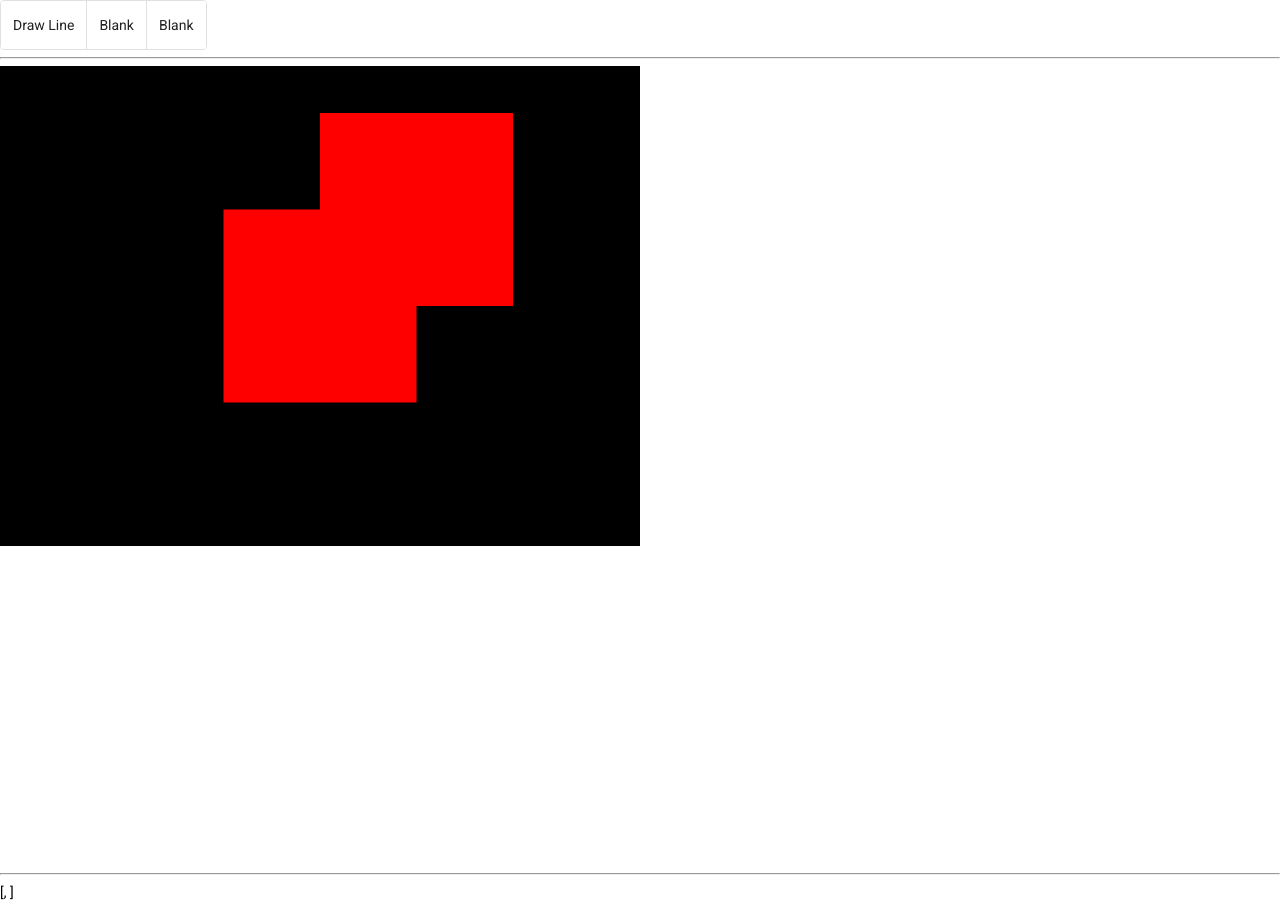
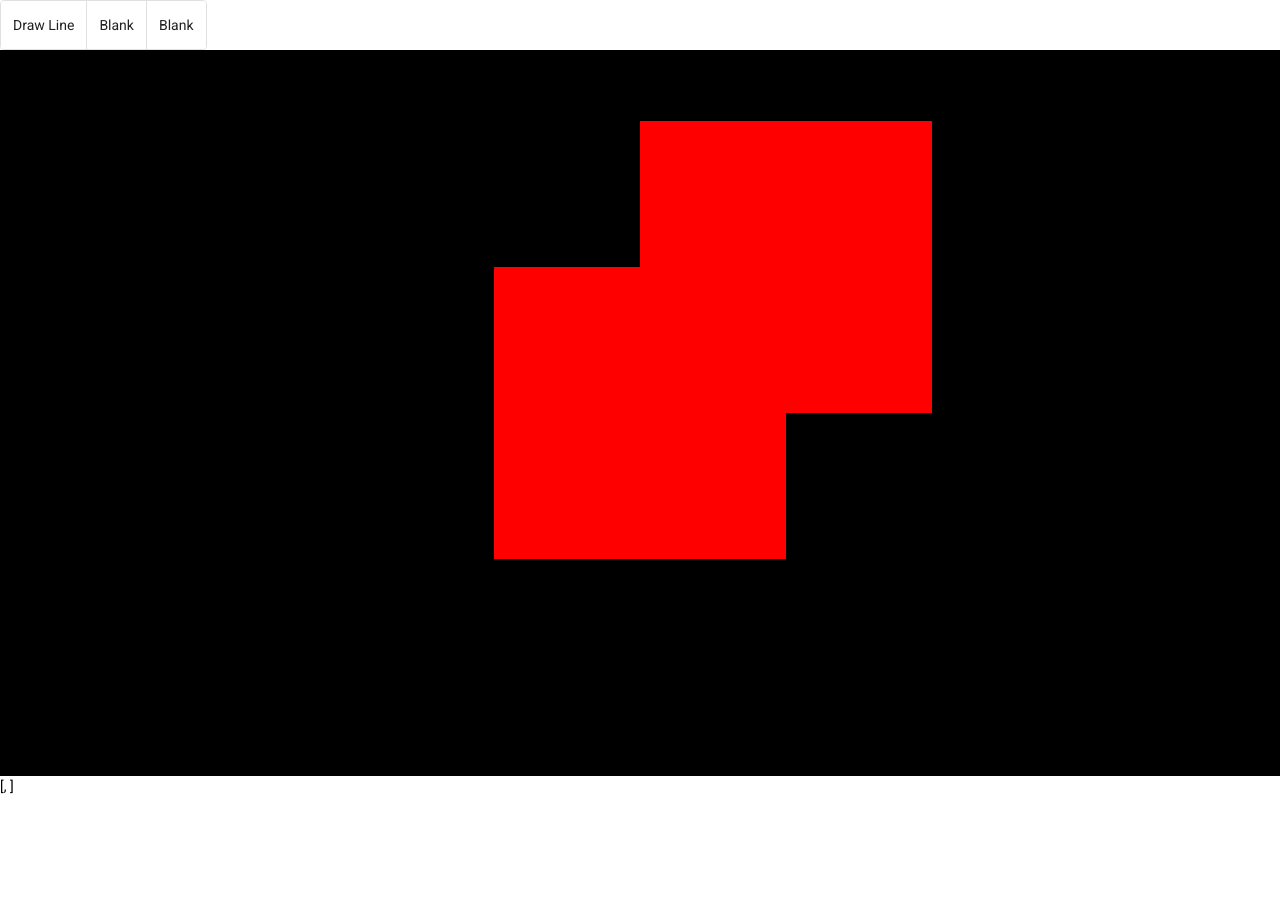
Before and after one commit to bradjstu/arch-draw, an Angular app: page / in a window 1280 px wide. After the commit the page ends 800 px from the top, so only its background shows below. Built offline with nearby package versions, Linux system fonts and the light colour scheme.

Commit message:
Resizing of screen and updating camera

```diff
--- a/src/app/app.component.css
+++ b/src/app/app.component.css
@@ -0,0 +1,28 @@
+html, body {
+  top: 0;
+  width: 100%;
+  height: 100%;
+  margin: 0;
+  padding: 0;
+}
+
+.top {
+  position: fixed;
+  top: 0;
+  width: 100%;
+  height: 50px;
+}
+
+.bottom {
+  position: fixed;
+  bottom: 0;
+  width: 100%;
+  height: 24px;
+}
+
+.centre {
+  position: fixed;
+  width: 100%;
+  top: 50px;
+  bottom: 24px;
+}
--- a/src/app/app.component.html
+++ b/src/app/app.component.html
@@ -1,5 +1,11 @@
+<div class="top">
 <app-main-toolbar></app-main-toolbar>
-<hr>
+</div>
+
+<div class="centre">
 <app-canvas2d></app-canvas2d>
-<hr>
+</div>
+
+<div class="bottom">
 <app-bottom-bar></app-bottom-bar>
+</div>
--- a/src/app/bottom-bar/bottom-bar.component.html
+++ b/src/app/bottom-bar/bottom-bar.component.html
@@ -1 +1 @@
-<p>[{{x}}, {{y}}]</p>
+<div>[{{x}}, {{y}}]</div>
--- a/src/app/canvas2d/camera.ts
+++ b/src/app/canvas2d/camera.ts
@@ -18,10 +18,10 @@ export class Camera {
     this.calculateViewMatrix();
 
     this.viewProjectionMatrix = mat4.create();
-    mat4.multiply(this.viewProjectionMatrix, this.projectionMatrix, this.viewMatrix);
+    this.calculateViewProjectionMatrix();
 
     this.inverseViewProjectionMatrix = mat4.create();
-    mat4.invert(this.inverseViewProjectionMatrix, this.viewProjectionMatrix);
+    this.calculateInverseViewProjectionMatrix();
 
     this.calculateZDepth();
   }
@@ -46,6 +46,20 @@ export class Camera {
     return this.zDepth;
   }
 
+  private recalculateDependants() {
+    this.calculateViewProjectionMatrix();
+    this.calculateInverseViewProjectionMatrix();
+    this.calculateZDepth();
+  }
+
+  private calculateViewProjectionMatrix() {
+    mat4.multiply(this.viewProjectionMatrix, this.projectionMatrix, this.viewMatrix);
+  }
+
+  private calculateInverseViewProjectionMatrix() {
+    mat4.invert(this.inverseViewProjectionMatrix, this.viewProjectionMatrix);
+  }
+
   private calculateProjectionMatrix(canvasClientWidth: number, canvasClientHeight: number) {
     // Create a perspective matrix, a special matrix that is
     // used to simulate the distortion of perspective in a camera.
@@ -55,11 +69,9 @@ export class Camera {
     // and 100 units away from the camera.
 
     const fieldOfView = 45 * Math.PI / 180;   // in radians
-    // const aspect = gl.canvas.clientWidth / gl.canvas.clientHeight;
     const aspect = canvasClientWidth / canvasClientHeight;
     const zNear = 0.1;
     const zFar = 100.0;
-    this.projectionMatrix =  mat4.create();
 
     // note: glmatrix.js always has the first argument
     // as the destination to receive the result.
@@ -71,10 +83,6 @@ export class Camera {
   }
 
   private calculateViewMatrix() {
-    // Set the drawing position to the "identity" point, which is
-    // the center of the scene.
-    this.viewMatrix = mat4.create();
-
     // Now move the drawing position a bit to where we want to
     // start drawing the square.
 
@@ -90,4 +98,9 @@ export class Camera {
 
     this.zDepth = testVector[2] / testVector[3];
   }
+
+  updateCameraAspect(canvasClientWidth: number, canvasClientHeight: number) {
+    this.calculateProjectionMatrix(canvasClientWidth, canvasClientHeight);
+    this.recalculateDependants();
+  }
 }
--- a/src/app/canvas2d/canvas2d.component.css
+++ b/src/app/canvas2d/canvas2d.component.css
@@ -0,0 +1,4 @@
+canvas {
+  width: 100%;
+  height: 100%;
+}
--- a/src/app/canvas2d/canvas2d.component.html
+++ b/src/app/canvas2d/canvas2d.component.html
@@ -1,3 +1 @@
-<body>
-  <canvas #glCanvasRef width="640" height="480"></canvas>
-</body>
+<canvas #glCanvasRef></canvas>
--- a/src/app/canvas2d/canvas2d.component.ts
+++ b/src/app/canvas2d/canvas2d.component.ts
@@ -62,6 +62,12 @@ export class Canvas2dComponent implements AfterViewInit {
     this.webglController.onMouseMove(clipSpaceCoordinates, this.bottomBarService);
   }
 
+  @HostListener('window:resize', ['$event'])
+  onResize() {
+    this.webglController.fitToContainer();
+  }
+
+
   // Getting Data from other angular components
   private initaliseSubscribers() {
     this.mainToolbarService.change.subscribe( value => {
@@ -74,4 +80,5 @@ export class Canvas2dComponent implements AfterViewInit {
         }
       });
   }
+
 }
--- a/src/app/canvas2d/renderCycle.ts
+++ b/src/app/canvas2d/renderCycle.ts
@@ -9,6 +9,8 @@ export function redrawScene(gl: WebGLRenderingContext, programInfo,
                             temporaryLine: Line) {
 
   clearScene(gl);
+
+  gl.viewport(0, 0, gl.canvas.width, gl.canvas.height);
 
   // Tell WebGL to use our program when drawing
   gl.useProgram(programInfo.program);
--- a/src/app/canvas2d/webglController.ts
+++ b/src/app/canvas2d/webglController.ts
@@ -24,6 +24,10 @@ export class WebglController {
   private placeingLine: boolean;
 
   initialise() {
+
+    this.context.canvas.width  = (this.context.canvas as HTMLCanvasElement).offsetWidth;
+    this.context.canvas.height = (this.context.canvas as HTMLCanvasElement).offsetHeight;
+
     this.settings = new Settings();
 
     // Set clear color to black, fully opaque
@@ -104,4 +108,12 @@ export class WebglController {
   placePoint(worldSpaceCoordinates: vec2) {
     this.geometryStore.setTemporaryLine(new Line(worldSpaceCoordinates, worldSpaceCoordinates, 3));
   }
+
+  fitToContainer() {
+    this.context.canvas.width  = (this.context.canvas as HTMLCanvasElement).offsetWidth;
+    this.context.canvas.height = (this.context.canvas as HTMLCanvasElement).offsetHeight;
+
+    this.camera.updateCameraAspect(this.context.canvas.width, this.context.canvas.height);
+    this.invalidate();
+  }
 }
```
